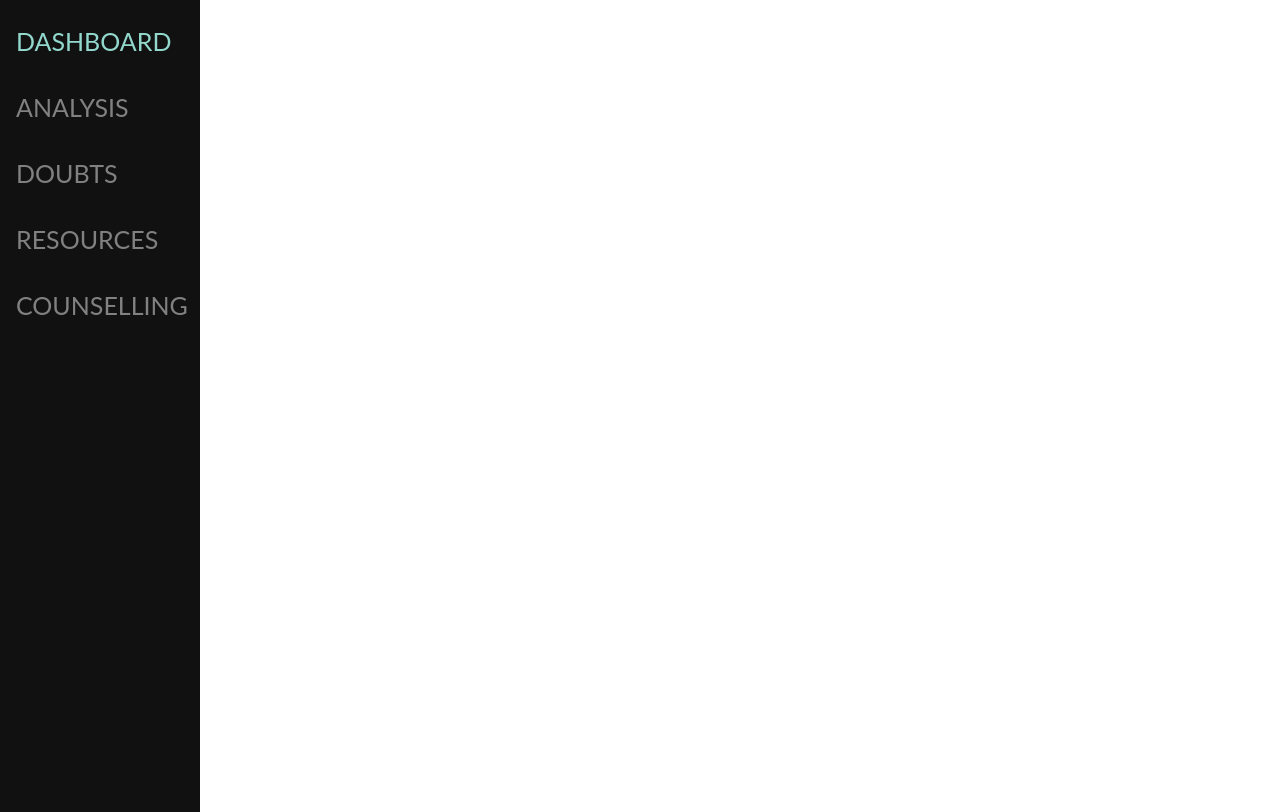
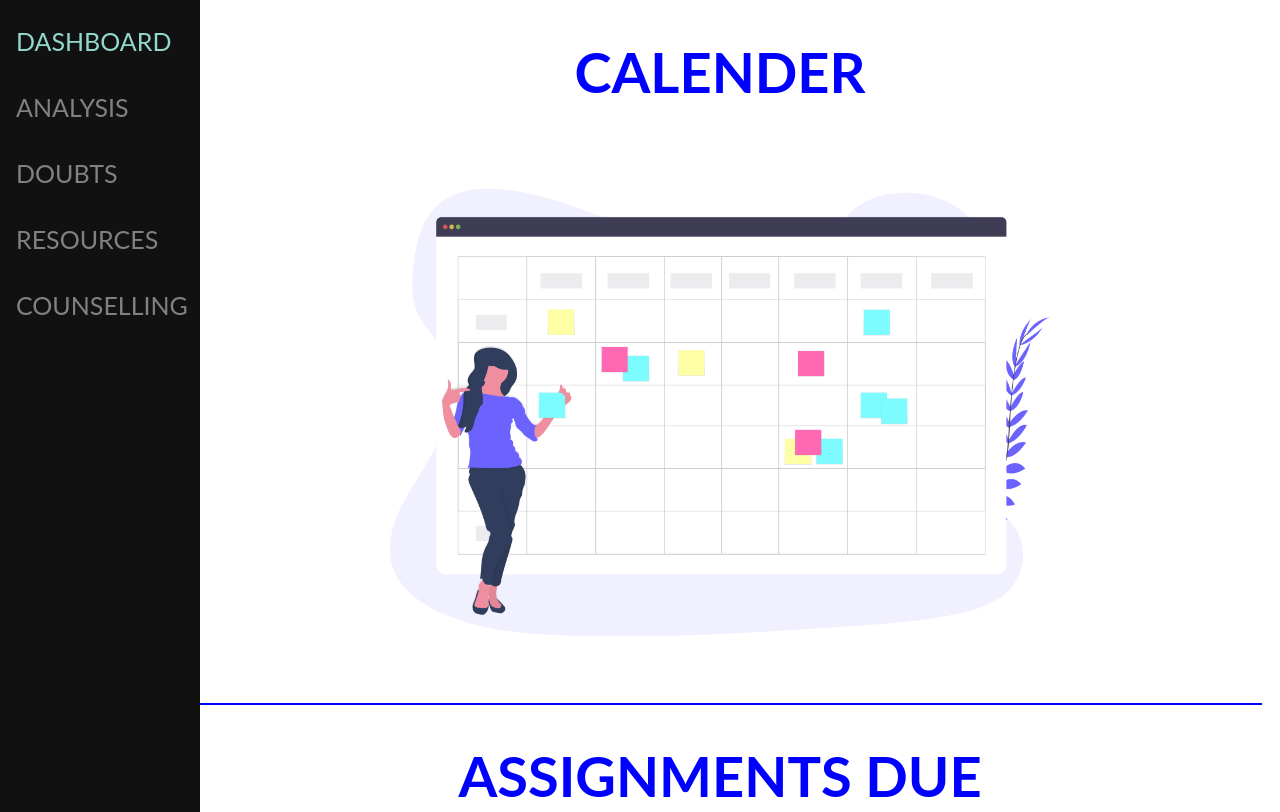
Before and after one commit to KhushbooGoel01/Dijkstree, a plain HTML site: page dashboard.html in a window 1280 px wide. Shown: the top 812 px of the page. Drawn offline with Linux system fonts and the light colour scheme.

Commit message:
Dashboard modified

```diff
--- a/css/dashboard.css
+++ b/css/dashboard.css
@@ -27,12 +27,21 @@ body {
 }
 
 .main {
-  margin-left: 200px; /* Same as the width of the sidenav */
+  margin-left: 160px; /* Same as the width of the sidenav */
   font-size: 28px; /* Increased text to enable scrolling */
   padding: 0px 10px;
-  text-align: center;
+  text-align:center;
 }
 
-h1 {
-  font-family: "Times New Roman", Times, serif;
+img{
+width:800px;
+heigth:400px;
 }
+
+hr{
+    border: 1px solid blue;
+}
+
+h1{
+color:blue;
+}
--- a/dashboard.html
+++ b/dashboard.html
@@ -5,6 +5,7 @@
     <link rel="stylesheet" href="css/dashboard.css" />
   </head>
   <body>
+
     <div class="sidenav">
       <a href="" style="color: #92d8cc">DASHBOARD</a>
       <a href="analysis.html">ANALYSIS</a>
@@ -13,6 +14,17 @@
       <a href="counsel.html">COUNSELLING</a>
     </div>
 
-    <div class="main"></div>
+    <div class="main">
+      <h1>CALENDER</h1>
+      <img src="img/calender.png">
+      <hr>
+      <h1>ASSIGNMENTS DUE</h1>
+      <img src="img/assignments.png">
+      <hr>
+      <h1>UPCOMING TESTS</h1>
+      <img src="img/assessments.png">
+      <hr>
+    </div>
+
   </body>
 </html>
```
Also changed, not shown: img/assessments.png (added), img/assignments.png (added), img/calender.png (added).
